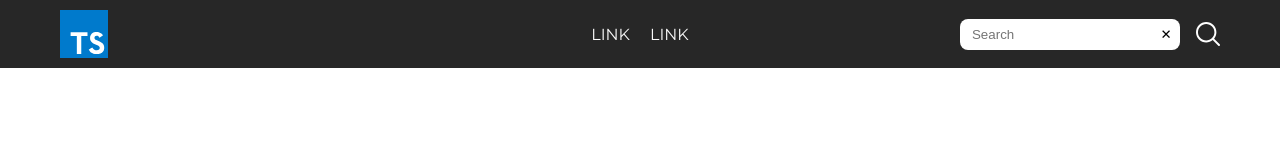
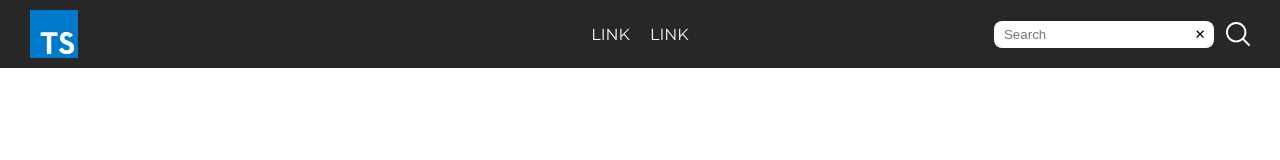
Before and after one commit to dkazarov/vite-ts-starter-template, a website built with Vite: page index.html in a window 1280 px wide. Both pictures are taken after a click on the picture 1207 px from the left and 34 px from the top of the page. Built offline with nearby package versions, Linux system fonts and the light colour scheme.

Commit message:
styles: header: search: fix styles

```diff
--- a/index.html
+++ b/index.html
@@ -24,10 +24,10 @@
         </nav>
 
         <search class="search">
-          <img class="search__icon" width="24px" src="./src/assets/search-icon-white.svg" height="24px" alt="search" />
           <form class="search__form">
             <input class="search__input" type="text" placeholder="Search" />
-            <button class="clear__input--search btn--reset" type="reset">&#10005;</button>
+            <button class="clear__input--search clear__input btn--reset" type="reset">&#10005;</button>
+            <img class="search__icon" width="24px" height="24px" src="./src/assets/search-icon-white.svg" alt="search" />
           </form>
         </search>
 
--- a/src/styles/blocks/header.css
+++ b/src/styles/blocks/header.css
@@ -11,7 +11,7 @@
   display: grid;
   grid-template-columns: repeat(3, 1fr);
   align-items: center;
-  padding: 10px 60px;
+  padding: 10px 30px;
 }
 .logo {
   justify-items: flex-start;
--- a/src/styles/components/search.css
+++ b/src/styles/components/search.css
@@ -3,20 +3,15 @@
   display: flex;
   justify-self: flex-end;
 }
-.search__icon {
-  position: absolute;
-  z-index: 100;
-  top: 50%;
-  transform: translateY(-50%);
-  right: 0;
-  cursor: pointer;
+.search__form {
+  display: flex;
+  align-items: center;
 }
 .search__input {
   position: relative;
   width: 0;
   border: none;
   padding: 0;
-  margin-right: 40px;
   transition: 0.2s;
   outline: none;
 
@@ -24,21 +19,22 @@
     padding-left: 4px;
   }
 }
-.clear__input--search {
-  z-index: -1;
+.search__input--show {
+  width: 220px;
+  transition: all 0.2s ease-in;
+  padding: 6px 24px 6px 6px;
+  border-radius: 8px;
+  margin-right: 12px;
+}
+.clear__input {
+  display: none;
+}
+.clear__input--show {
+  display: block;
   position: absolute;
   width: 24px;
   height: 24px;
-  right: 42px;
+  right: 38px;
   top: 50%;
   transform: translateY(-50%);
 }
-.search__input--show {
-  width: 220px;
-  transition: all 0.2s ease-in;
-   padding: 8px 24px 8px 8px;
-  border-radius: 8px;
-}
-.clear__input--show {
-  z-index: 1;
-}
--- a/src/styles/helpers.css
+++ b/src/styles/helpers.css
@@ -3,3 +3,11 @@
   border: none;
   cursor: pointer;
 }
+
+.--hide-hard{
+  display: none;
+}
+
+.--show-hard {
+  display: block;
+}
```
